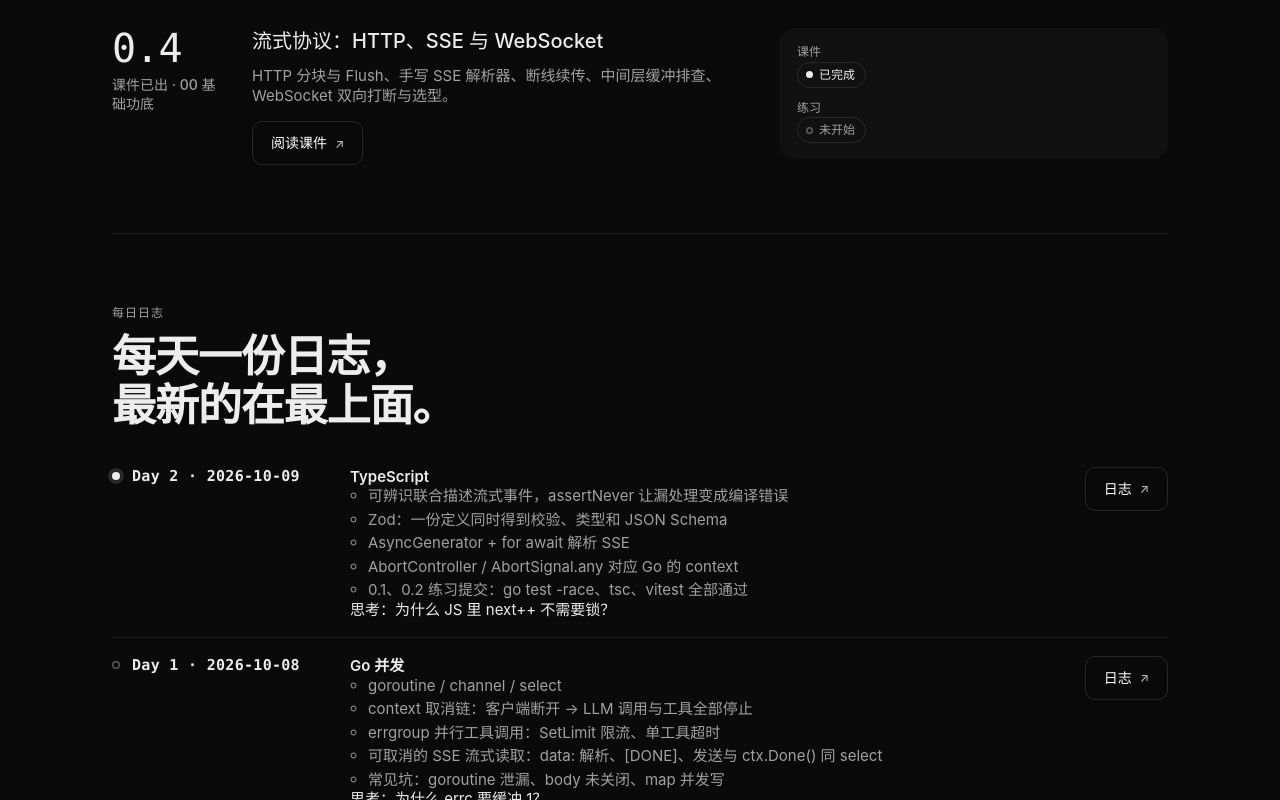
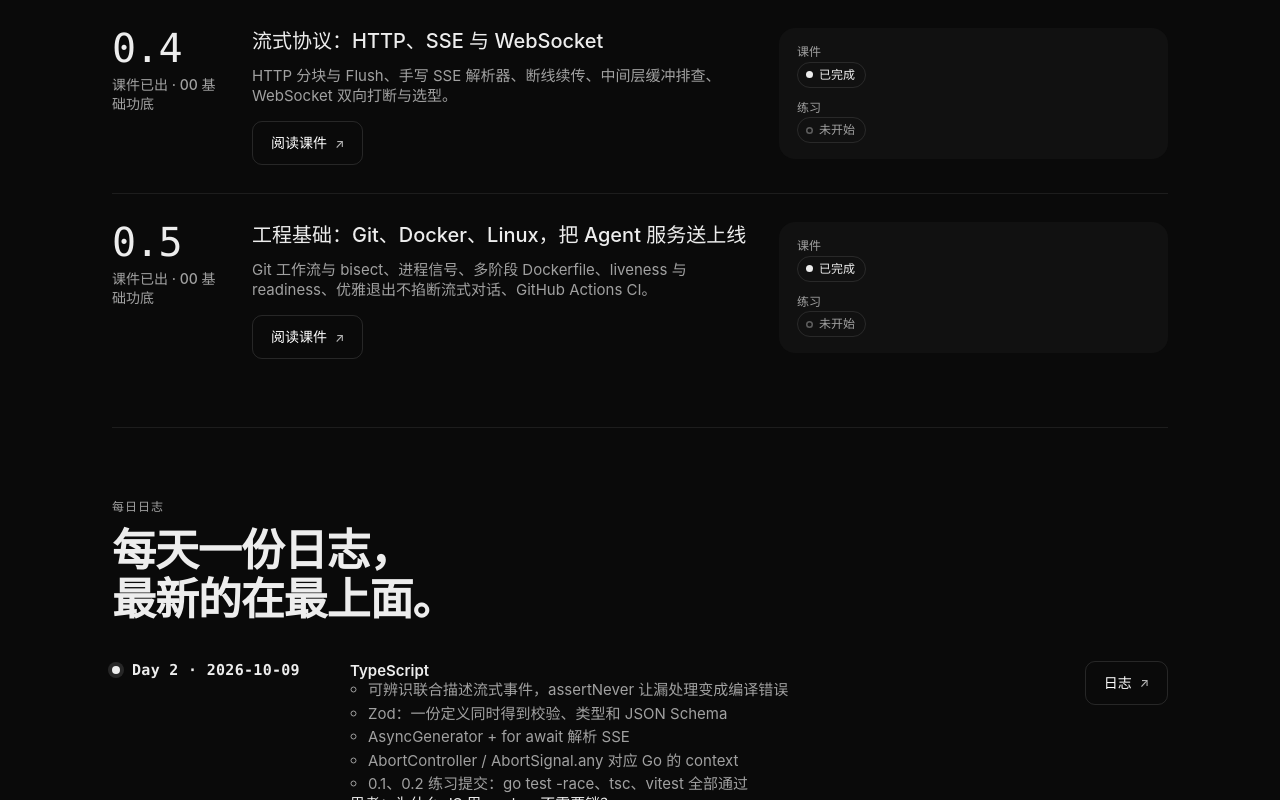
Before and after one commit to Duang777/ai-agent-fullstack-roadmap, a plain HTML site: page docs/index.html in a window 1280 px wide. Shown: the part 1765-2565 px from the top of the page. Drawn offline with Linux system fonts and the light colour scheme.

Commit message:
docs(pages): 主页加入 0.5 工程基础

```diff
--- a/docs/index.html
+++ b/docs/index.html
@@ -299,6 +299,25 @@
                 <dd><span class="chip x-chip">未开始</span></dd>
               </dl>
             </article>
+            <article class="step">
+              <div class="step__intro">
+                <p class="step__num x-step-num">0.5</p>
+                <p class="step__eyebrow">课件已出 · 00 基础功底</p>
+              </div>
+              <div>
+                <h3>工程基础：Git、Docker、Linux，把 Agent 服务送上线</h3>
+                <p class="sub">Git 工作流与 bisect、进程信号、多阶段 Dockerfile、liveness 与 readiness、优雅退出不掐断流式对话、GitHub Actions CI。</p>
+                <div class="links" style="margin-top: 16px">
+                  <a class="x-btn x-btn--ghost" href="https://github.com/Duang777/ai-agent-fullstack-roadmap/blob/main/notes/00-foundations/05-engineering.md" target="_blank" rel="noopener">阅读课件</a>
+                </div>
+              </div>
+              <dl class="step__panel">
+                <dt>课件</dt>
+                <dd><span class="chip x-chip x-chip--done">已完成</span></dd>
+                <dt>练习</dt>
+                <dd><span class="chip x-chip">未开始</span></dd>
+              </dl>
+            </article>
           </div>
         </section>
 
```
